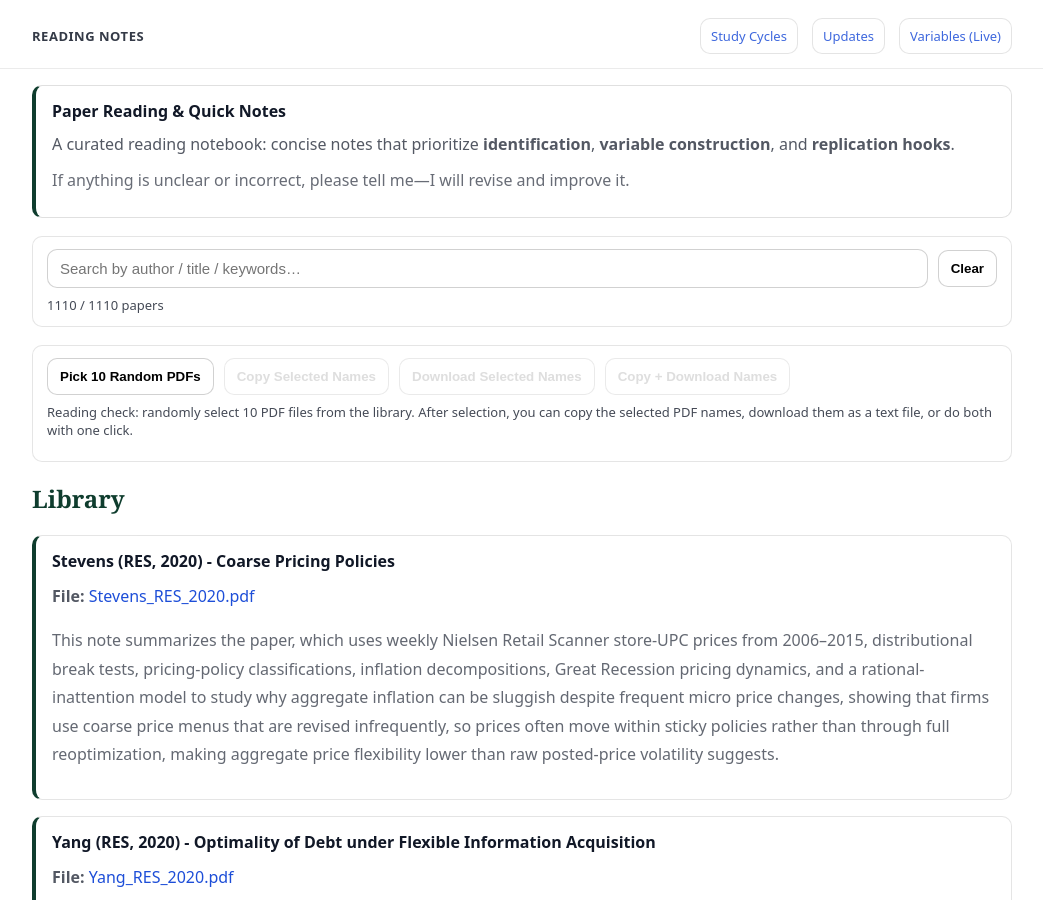
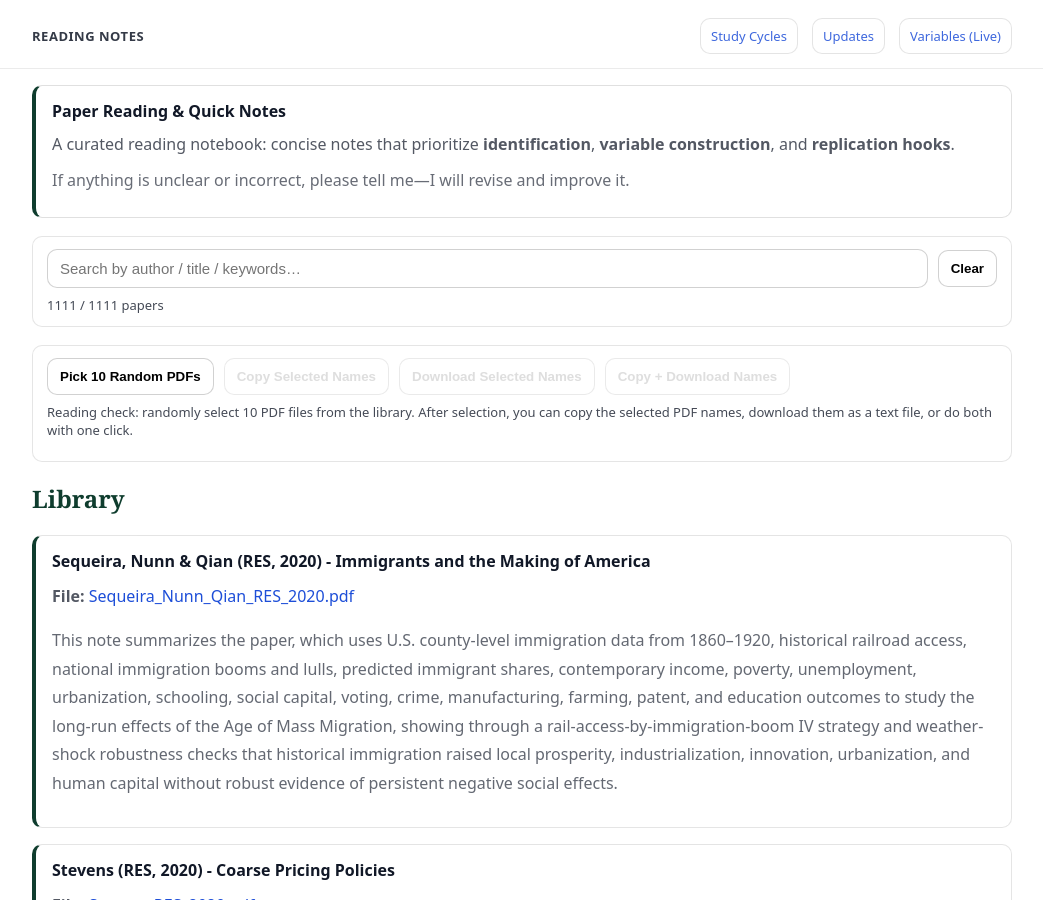
Before and after one commit to yaxinzn/study-archive, a Jekyll site: the page built from reading/index.md, in a window 1280 px wide and 900 px high. Shown: the whole window, without its empty margins (118-1161 px from the left). Built offline with Jekyll 4.4.1, drawn with Linux system fonts in a browser that asks for light colours.

Commit message:
Reading: add/update Sequeira_Nunn_Qian_RES_2020.pdf

```diff
--- a/_data/reading.yml
+++ b/_data/reading.yml
@@ -1,3 +1,7 @@
+- title: "Sequeira, Nunn & Qian (RES, 2020) - Immigrants and the Making of America"
+  file: "Sequeira_Nunn_Qian_RES_2020.pdf"
+  desc: "This note summarizes the paper, which uses U.S. county-level immigration data from 1860–1920, historical railroad access, national immigration booms and lulls, predicted immigrant shares, contemporary income, poverty, unemployment, urbanization, schooling, social capital, voting, crime, manufacturing, farming, patent, and education outcomes to study the long-run effects of the Age of Mass Migration, showing through a rail-access-by-immigration-boom IV strategy and weather-shock robustness checks that historical immigration raised local prosperity, industrialization, innovation, urbanization, and human capital without robust evidence of persistent negative social effects."
+
 - title: "Stevens (RES, 2020) - Coarse Pricing Policies"
   file: "Stevens_RES_2020.pdf"
   desc: "This note summarizes the paper, which uses weekly Nielsen Retail Scanner store-UPC prices from 2006–2015, distributional break tests, pricing-policy classifications, inflation decompositions, Great Recession pricing dynamics, and a rational-inattention model to study why aggregate inflation can be sluggish despite frequent micro price changes, showing that firms use coarse price menus that are revised infrequently, so prices often move within sticky policies rather than through full reoptimization, making aggregate price flexibility lower than raw posted-price volatility suggests."
```
Also changed, not shown: 1 other file.
